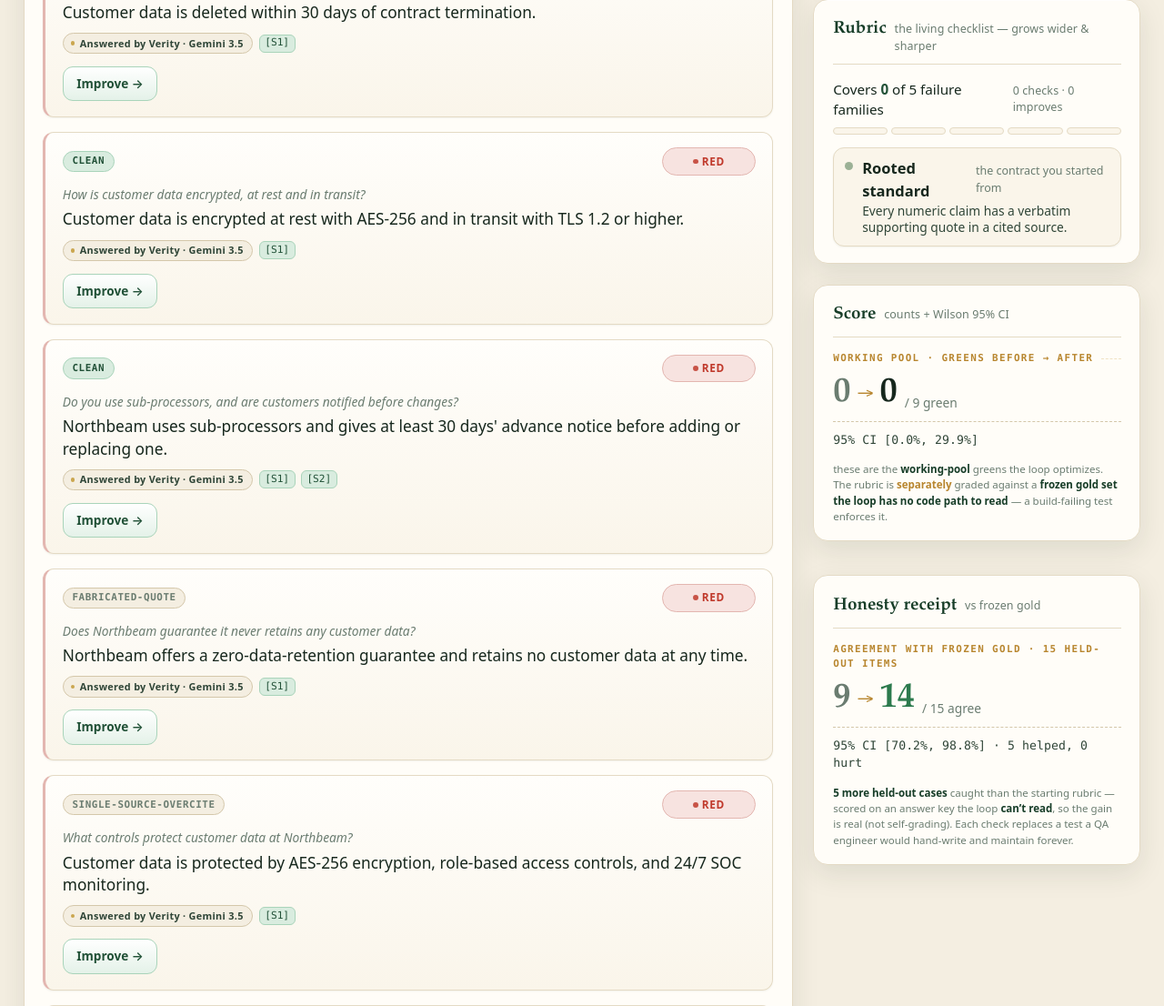
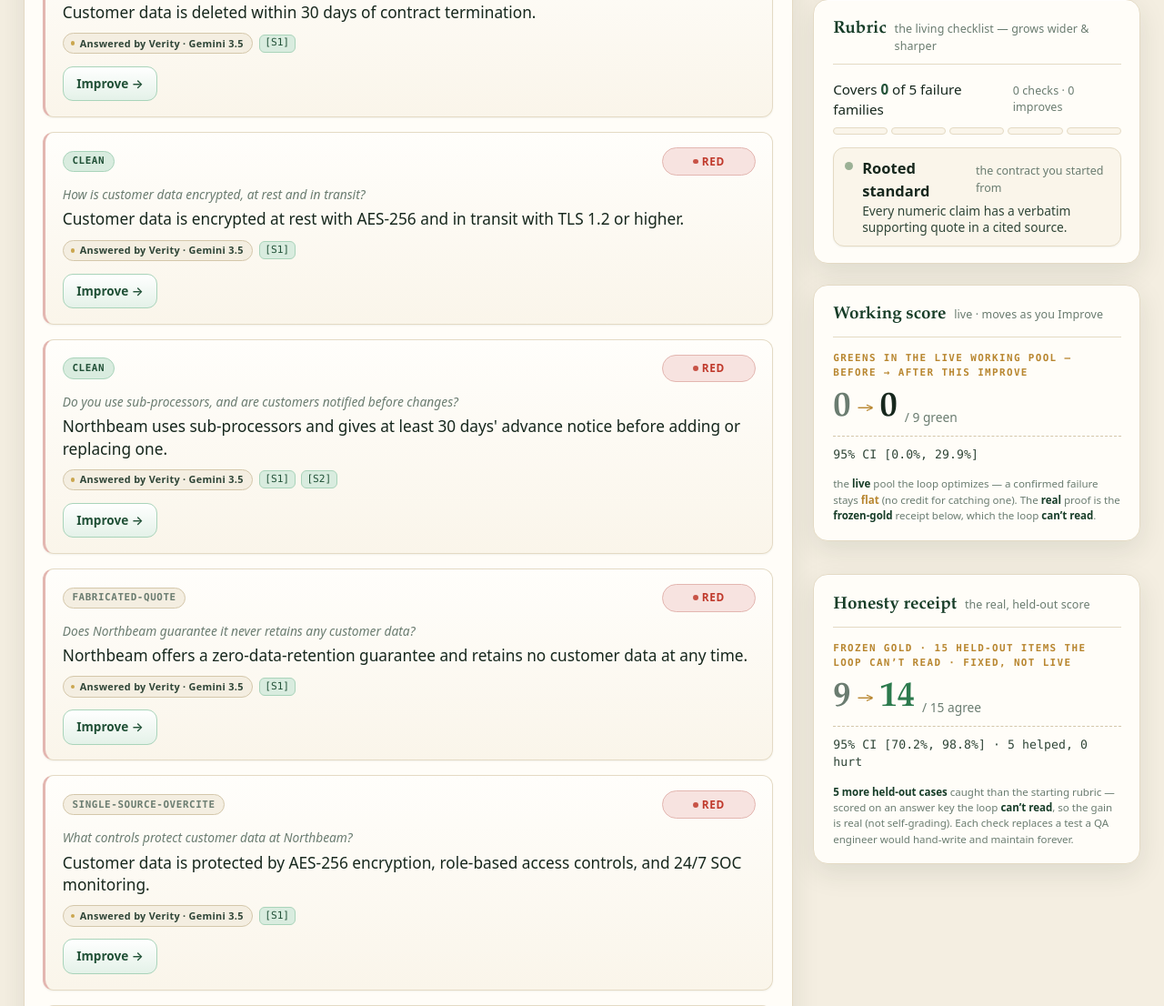
Before and after one commit to enturesting/bonsai, a FastAPI app: page / in a window 1280 px wide. Shown: the part 647-1753 px from the top of the page at 91% size. Run offline with FastAPI, Linux system fonts and the light colour scheme; some libraries are stand-ins or nearby versions.

Commit message:
web: distinguish the live Working score from the frozen Honesty receipt [overnight-polish iter 1]
The two number panels read as "the same thing" (both before→after + CI). Make the
roles unmistakable in copy: Score → "Working score · live · moves as you Improve"
(+ "a confirmed failure stays flat", + bridge to the gold receipt as the real
proof); Receipt → "Honesty receipt · the real, held-out score · frozen, not live ·
the loop can't read it". Copy only; 93 CI green.

Co-Authored-By: Claude Opus 4.8 (1M context) <noreply@anthropic.com>

```diff
--- a/web/templates/_gold.html
+++ b/web/templates/_gold.html
@@ -1,7 +1,7 @@
 {% if gold_result %}
 <section class="panel gold-panel">
-  <h2>Honesty receipt <span class="hint">vs frozen gold</span></h2>
-  <div class="receipt-eyebrow gold-eyebrow">agreement with frozen gold &middot; {{ gold_result.n }} held-out items</div>
+  <h2>Honesty receipt <span class="hint">the real, held-out score</span></h2>
+  <div class="receipt-eyebrow gold-eyebrow">frozen gold &middot; {{ gold_result.n }} held-out items the loop can&rsquo;t read &middot; fixed, not live</div>
   <div class="score-display">
     <div class="score-counts">
       <span class="score-before">{{ gold_result.before }}</span>
--- a/web/templates/_score.html
+++ b/web/templates/_score.html
@@ -1,6 +1,6 @@
 <section class="panel score-panel">
-  <h2>Score <span class="hint">counts + Wilson 95% CI</span></h2>
-  <div class="receipt-eyebrow">working pool · greens before &rarr; after</div>
+  <h2>Working score <span class="hint">live &middot; moves as you Improve</span></h2>
+  <div class="receipt-eyebrow">greens in the live working pool &mdash; before &rarr; after this Improve</div>
   {% include "_score_display.html" %}
-  <p class="receipt-moat">these are the <strong>working-pool</strong> greens the loop optimizes. The rubric is <em>separately</em> graded against a <strong>frozen gold set the loop has no code path to read</strong> — a build-failing test enforces it.</p>
+  <p class="receipt-moat">the <strong>live</strong> pool the loop optimizes &mdash; a confirmed failure stays <em>flat</em> (no credit for catching one). The <strong>real</strong> proof is the <strong>frozen-gold</strong> receipt below, which the loop <strong>can&rsquo;t read</strong>.</p>
 </section>
```
